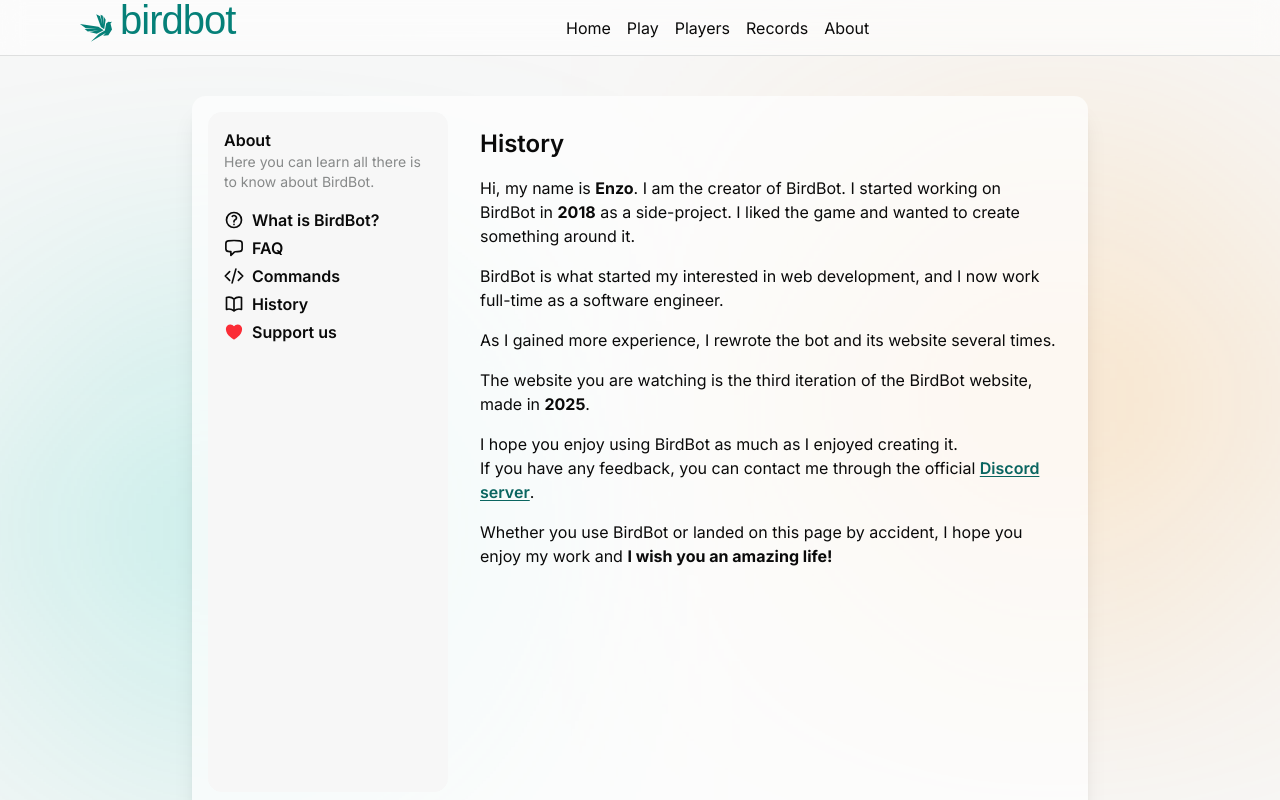
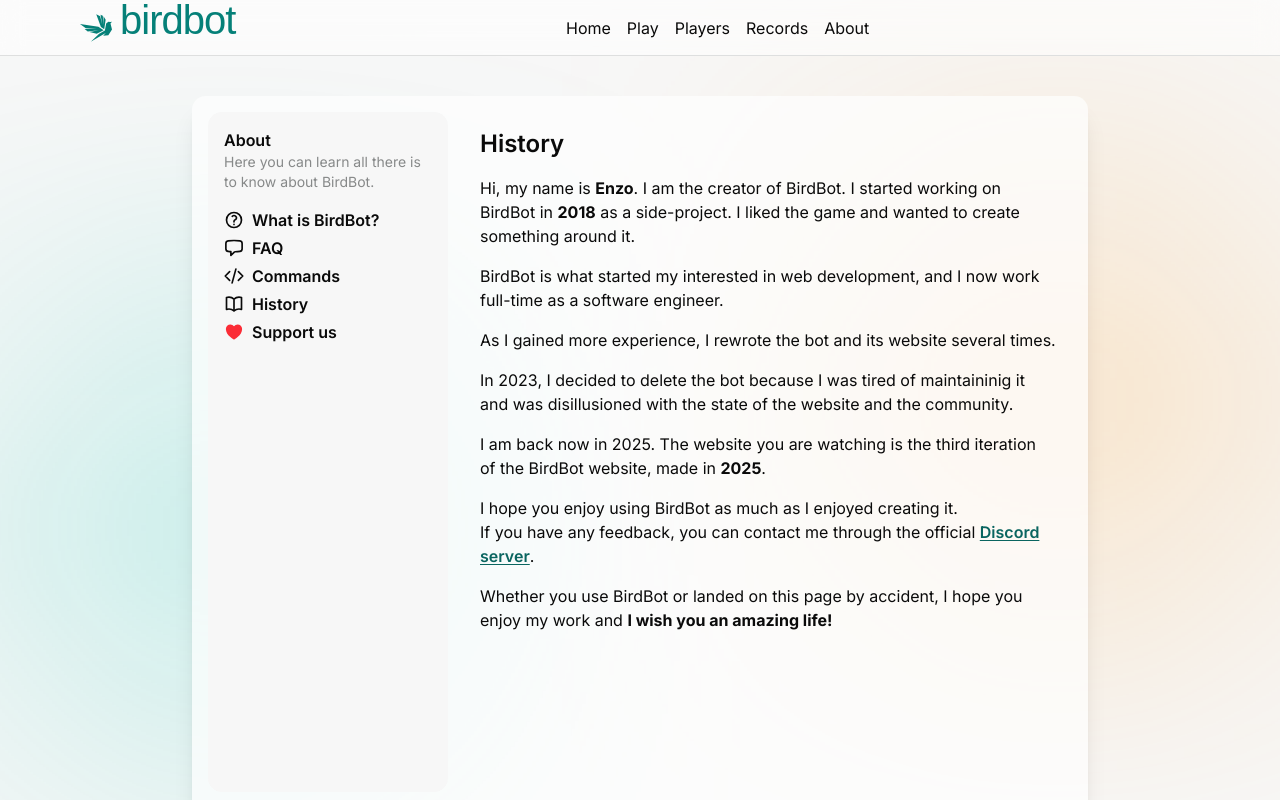
Before and after one commit to dFuZer/birdbot, a Next.js app in the folder website/: page /about/history in a window 1280 px wide. Shown: the top 800 px of the page. Built offline with nearby package versions, Linux system fonts and the light colour scheme; no server answers; a web font is replaced by a local one.

Commit message:
website: add clarification in regards to the bot being deleted in 2023

```diff
--- a/website/src/components/pages/AboutPage/HistoryPage.tsx
+++ b/website/src/components/pages/AboutPage/HistoryPage.tsx
@@ -14,7 +14,12 @@ export default function HistoryPage() {
             </p>
             <p className="mt-4">As I gained more experience, I rewrote the bot and its website several times.</p>
             <p className="mt-4">
-                The website you are watching is the third iteration of the BirdBot website, made in <strong>2025</strong>.
+                In 2023, I decided to delete the bot because I was tired of maintaininig it and was disillusioned with the state
+                of the website and the community.
+            </p>
+            <p className="mt-4">
+                I am back now in 2025. The website you are watching is the third iteration of the BirdBot website, made in{" "}
+                <strong>2025</strong>.
             </p>
             <p className="mt-4">
                 I hope you enjoy using BirdBot as much as I enjoyed creating it.
--- a/website/src/components/pages/LandingPage/LandingPageFeaturesSection.tsx
+++ b/website/src/components/pages/LandingPage/LandingPageFeaturesSection.tsx
@@ -1,5 +1,7 @@
+import { katibehFont } from "@/app/fonts";
+import { DISCORD_SERVER_LINK } from "@/lib/links";
 import { AcademicCapIcon, CpuChipIcon, MagnifyingGlassIcon, TrophyIcon, UserGroupIcon } from "@heroicons/react/24/outline";
-import { katibehFont } from "@/app/fonts";
+import Link from "next/link";
 
 type FeatureCardProps = {
     TitleElement: React.ReactNode;
@@ -42,8 +44,15 @@ const featuresList: FeatureCardProps[] = [
     },
     {
         TitleElement: "Strong Community",
-        DescriptionElement:
-            "Since 2021, we’ve had 20,000 unique players and 2,000 discord members. (Rebuilding our community – be part of it!)",
+        DescriptionElement: (
+            <>
+                Since 2021, we’ve had 20,000 unique players and 2,000 discord members. (Rebuilding our community –{" "}
+                <Link target="_blank" className="text-primary-800 font-bold" href={DISCORD_SERVER_LINK}>
+                    be part of it!
+                </Link>
+                )
+            </>
+        ),
         IconElement: <UserGroupIcon className="h-8 w-8 stroke-[1.5px] text-neutral-950" />,
     },
 ];
```
